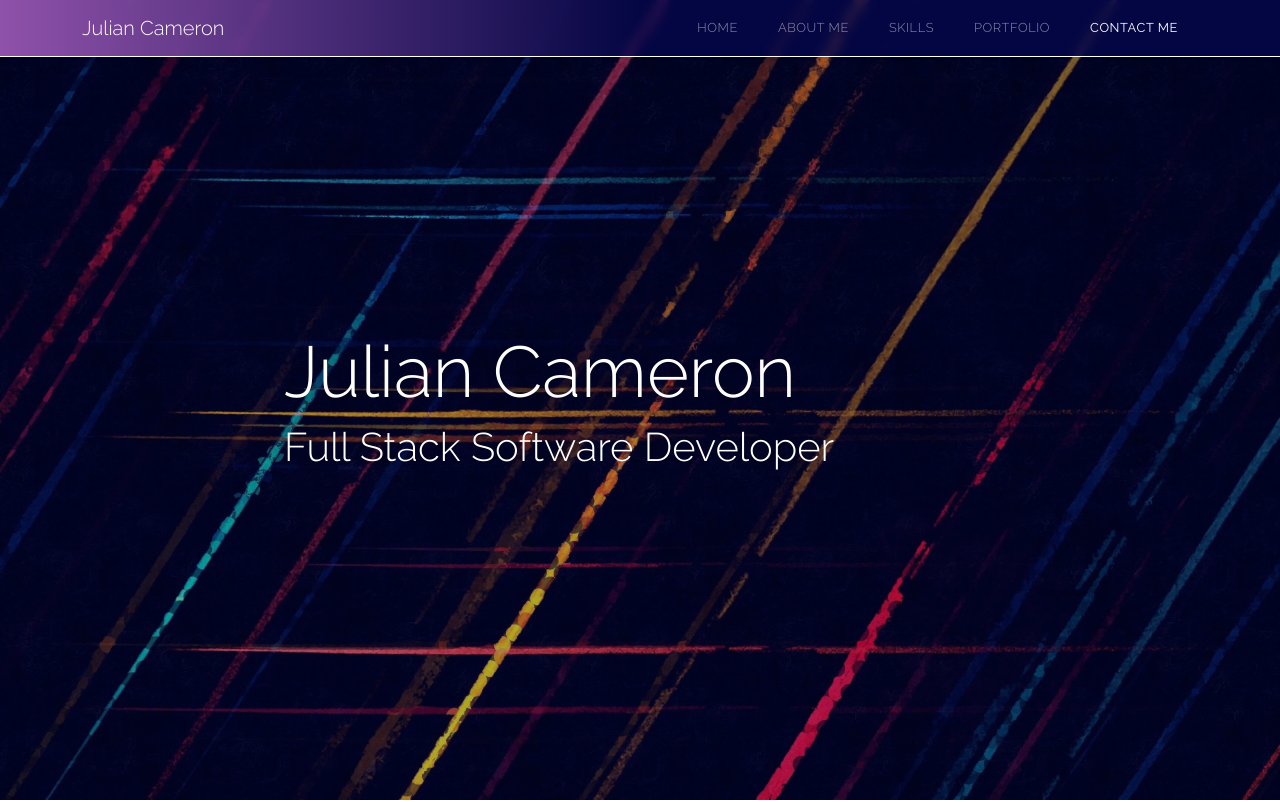
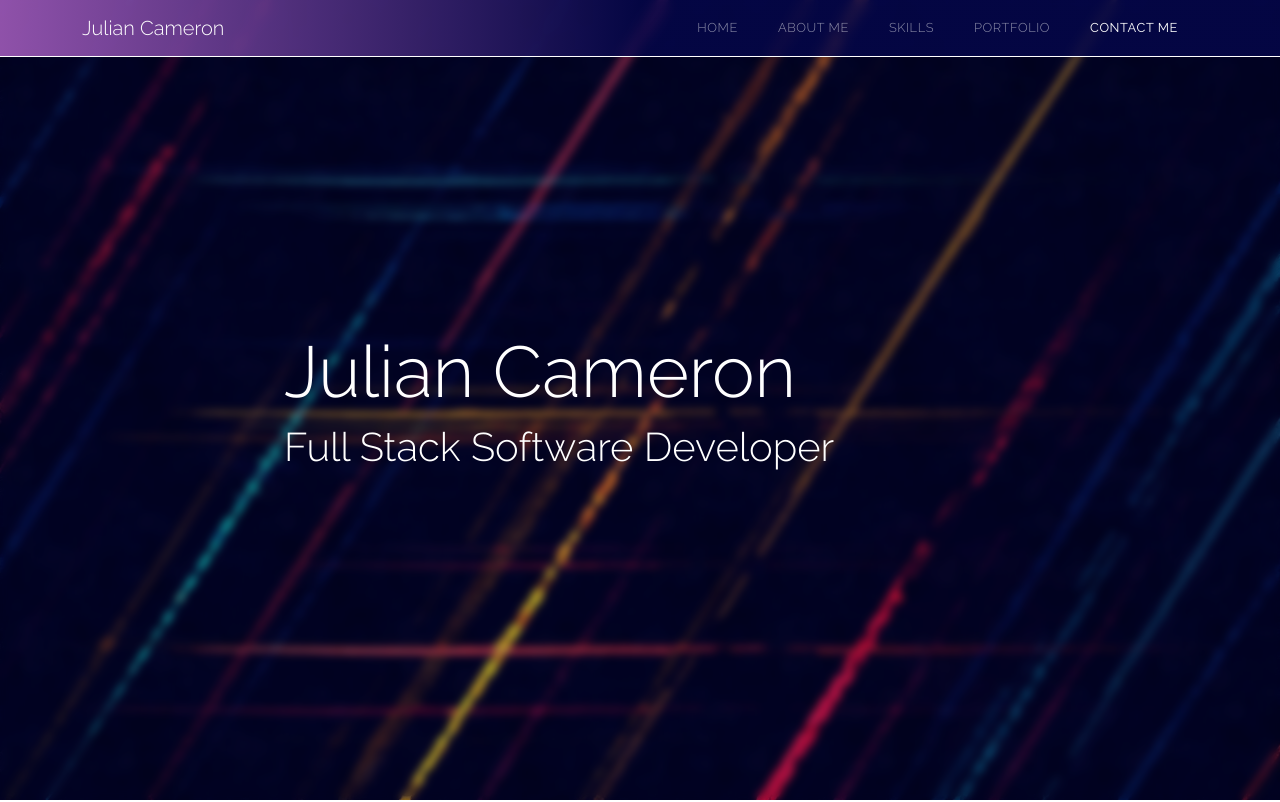
Before and after one commit to juliancameron79/JULIANCAMERON, a React (Create React App) app: page / in a window 1280 px wide. Shown: the top 802 px of the page. Built offline with nearby package versions, Linux system fonts and the light colour scheme.

Commit message:
Header component updated layout

```diff
--- a/src/App.css
+++ b/src/App.css
@@ -94,6 +94,7 @@ nav ul li {
   background-size: cover;
   background-position: center;
   height: 100vh;
+  backdrop-filter: blur(4px);
 }
 
 .main-info {
--- a/src/components/Header.js
+++ b/src/components/Header.js
@@ -11,8 +11,7 @@ const Header = () => {
       <div className="main-info">
         <div className="container">
           <div className="row">
-            <div className="col-md-2"></div>
-            <div className="col-md-10 col-12 px-4">
+            <div className="col-md-10 offset-md-2 col-12 px-4">
               <h1 className="display-2 text-white" span data-aos="fade" data-aos-easing="ease-in" data-aos-delay="100">
                 Julian Cameron
               </h1>
```
